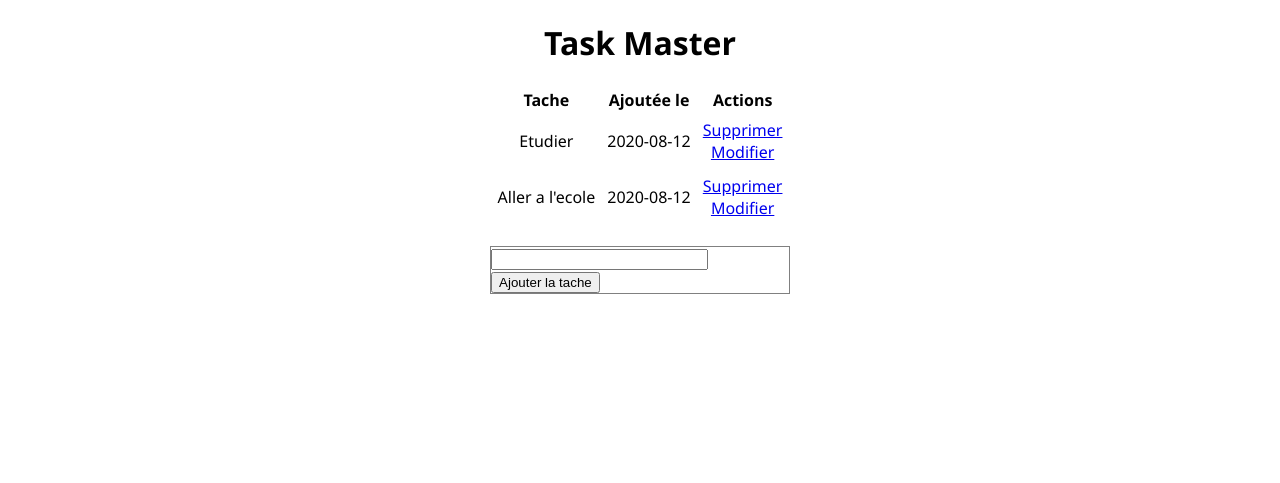
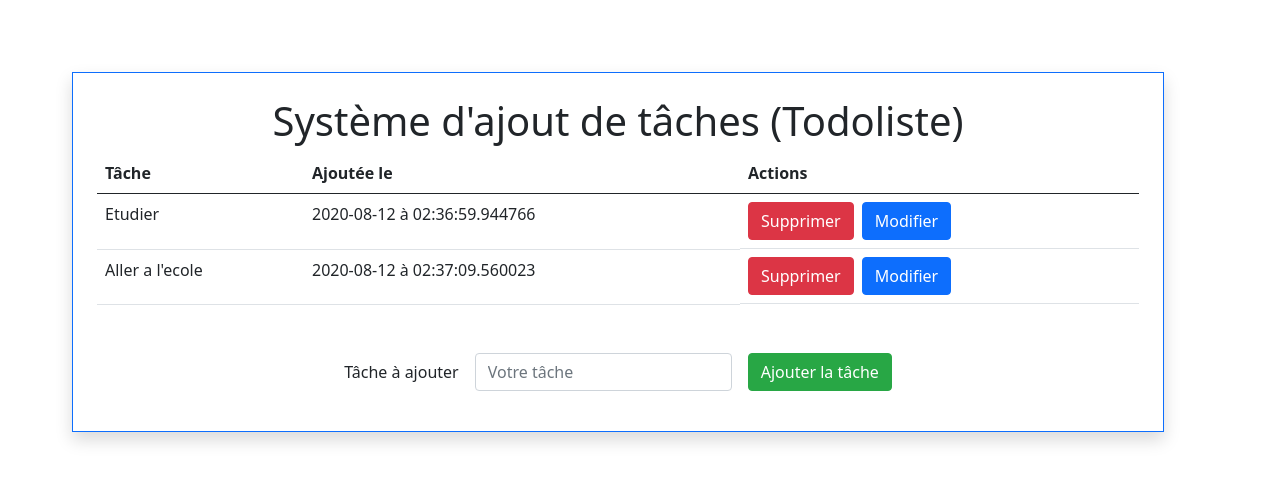
Before and after one commit to juslin03/flask-framework-python-tuto, a Flask app: page / in a window 1280 px wide. Shown: the top 483 px of the page. Run offline with Flask 2, Linux system fonts and the light colour scheme; data comes from the database, SQL or seed files in the repository; both versions use the stored data as it was after the commit; some libraries are stand-ins or nearby versions.

Commit message:
designing template with bootstrap

```diff
--- a/app.py
+++ b/app.py
@@ -62,4 +62,4 @@ def update(id):
 
 
 if __name__ == "__main__":
-    app.run(debug=True)
+    app.run(debug=False)
--- a/templates/base.html
+++ b/templates/base.html
@@ -1,12 +1,24 @@
-<!DOCTYPE html>
+<!doctype html>
 <html lang="en">
   <head>
-    <meta charset="UTF-8" />
-    <meta name="viewport" content="width=device-width, initial-scale=1.0" />
-    <link rel="stylesheet" href="{{ url_for('static', filename='css/main.css') }}">
-    {% block head %} {% endblock %}
+    <meta charset="utf-8">
+    <meta name="viewport" content="width=device-width, initial-scale=1">
+
+    <link rel="stylesheet" href="https://stackpath.bootstrapcdn.com/bootstrap/5.0.0-alpha1/css/bootstrap.min.css" integrity="sha384-r4NyP46KrjDleawBgD5tp8Y7UzmLA05oM1iAEQ17CSuDqnUK2+k9luXQOfXJCJ4I" crossorigin="anonymous">
+
+    {% block title %}
+
+    {% endblock %}
   </head>
   <body>
-    {% block body %} {% endblock body %}
+
+<div class="container m-5 p-4">
+    {% block body %}
+
+    {% endblock body %}
+</div>
+
+    <script src="https://cdn.jsdelivr.net/npm/popper.js@1.16.0/dist/umd/popper.min.js" integrity="sha384-Q6E9RHvbIyZFJoft+2mJbHaEWldlvI9IOYy5n3zV9zzTtmI3UksdQRVvoxMfooAo" crossorigin="anonymous"></script>
+    <script src="https://stackpath.bootstrapcdn.com/bootstrap/5.0.0-alpha1/js/bootstrap.min.js" integrity="sha384-oesi62hOLfzrys4LxRF63OJCXdXDipiYWBnvTl9Y9/TRlw5xlKIEHpNyvvDShgf/" crossorigin="anonymous"></script>
   </body>
 </html>
--- a/templates/index.html
+++ b/templates/index.html
@@ -1,36 +1,48 @@
 {% extends './base.html' %}
 {% block head %} <title>Index</title> {% endblock head %} {% block
 body %}
-<div class="content" style='display: flex; align-items: center; flex-direction: column;'>
-    <h1>Task Master</h1>
+<div class="wrapper border border-primary p-4 shadow" style='display: flex; align-items: center; flex-direction: column;'>
+    <h1>Système d'ajout de tâches (Todoliste)</h1>
 
    {% if tasks|length < 1 %}
-   <p>Aucune tache disponible. Vous pouvez en creer ci-dessous</p>
+   <p>Aucune tâche disponible. Vous pouvez en créer ci-dessous</p>
     {% else %}
-   <table>
+    <table class="table table-hover">
+        <thead>
             <tr>
-        <th>Tache</th>
+                <th>Tâche</th>
                 <th>Ajoutée le</th>
                 <th>Actions</th>
             </tr>
+        </thead>
+        <tbody>
             {% for task in tasks %}
             <tr>
                 <td>{{task.content}}</td>
-        <td>{{ task.date_created.date() }}</td>
-        <td>
-            <a href='/delete/{{ task.id }}'>Supprimer</a>
+                <td>{{ task.date_created.date() }} à {{ task.date_created.time() }}</td>
+                <td class="" style="display: flex; justify-content: start;">
+                    <a class="btn btn-danger mr-2" href='/delete/{{ task.id }}'>Supprimer</a>
                     <br />
-            <a href='/update/{{ task.id }}'>Modifier</a>
+                    <a class="btn btn-primary" href='/update/{{ task.id }}'>Modifier</a>
                 </td>
             </tr>
             {% endfor %}
+        </tbody>
       </table>
    {% endif %}
 
-
-    <form class="form" action="/" method="post">
-        <input type='text' name='content' id='content' />
-        <input type='submit' value = 'Ajouter la tache' />
+   <form class="row g-3 mt-3 align-items-center" action="/" method="post">
+    <div class="mb-3 col-auto">
+      <label for="content" class="col-form-label">Tâche à ajouter</label>
+    </div>
+    <div class="mb-3 col-auto">
+      <input type="text" class="form-control" name='content' id='content' aria-describedby="emailHelp" required placeholder="Votre tâche">
+    </div>
+    <div class="mb-3 col-auto">
+        <button type="submit" class="btn btn-success">Ajouter la tâche</button>
+    </div>
   </form>
 </div>
 {% endblock body %}
+
+<!-- <div></div> -->
```
Also changed, not shown: templates/update.html (+7 -5 lines), test.db. Lines whose indentation alone changed are shown as unchanged.
